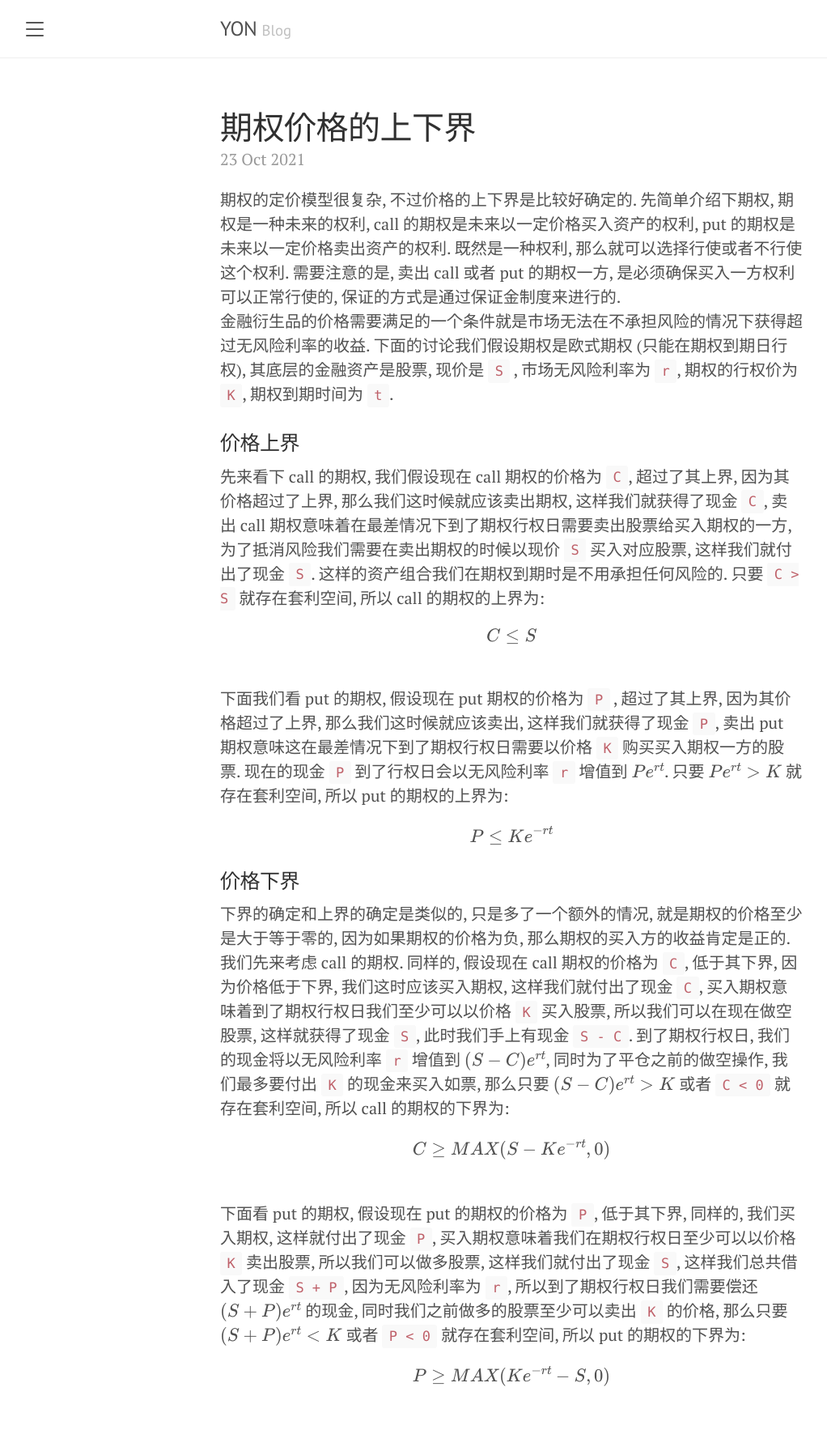
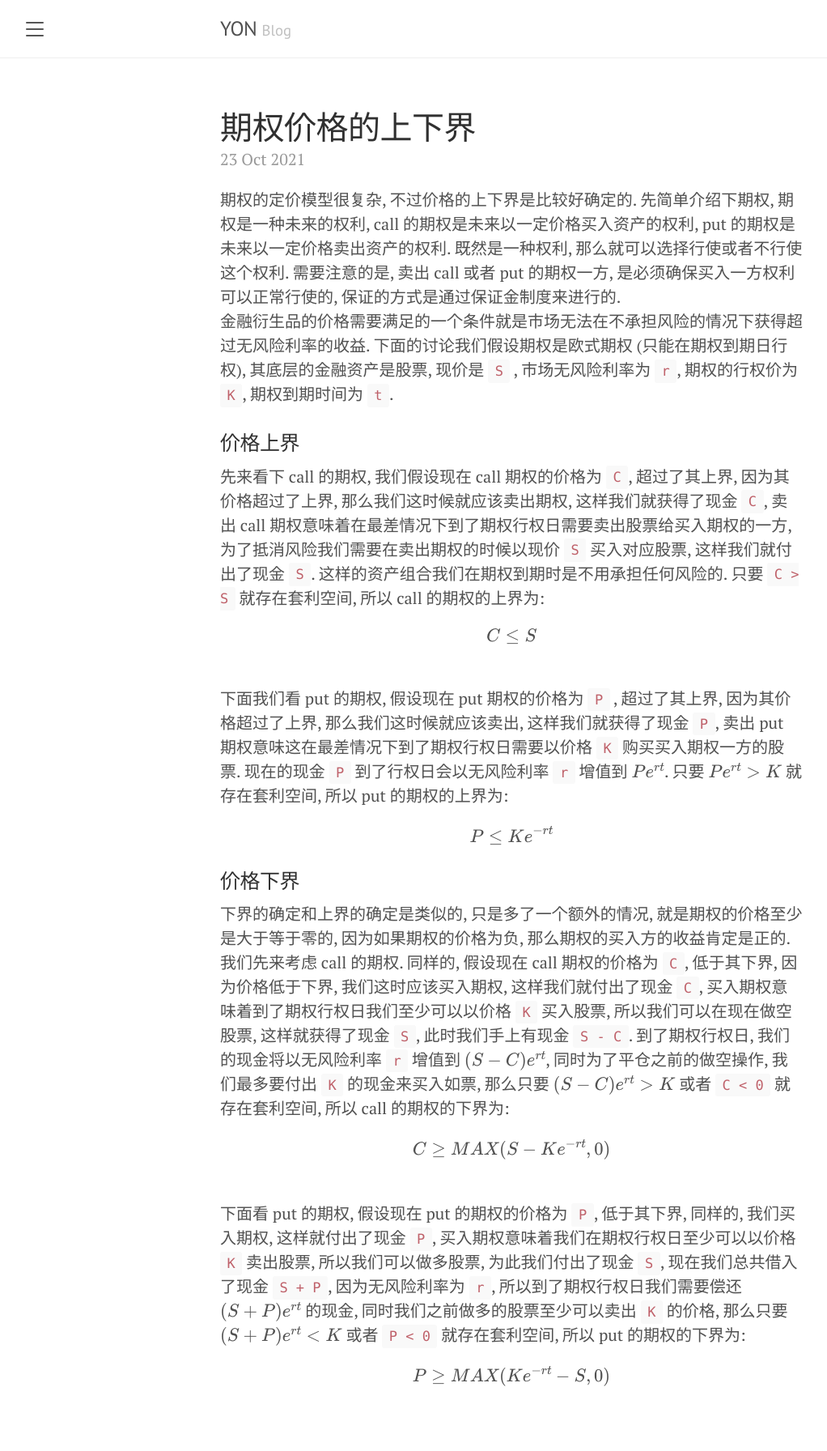
Before and after one commit to yoncise/yoncise.github.io, a Jekyll site: the page built from _posts/2021/2021-10-23-55856036.md, in a window 1280 px wide. Shown: the whole page at 81% size, without its empty margins (8-1030 px from the left). Built offline with Jekyll 4.4.1, drawn with Linux system fonts in a browser that asks for light colours; formulas are drawn with MathJax 3.

Commit message:
语雀同步 期权价格的上下界

```diff
--- a/_posts/2021/2021-10-23-55856036.md
+++ b/_posts/2021/2021-10-23-55856036.md
@@ -8,4 +8,4 @@ title: 期权价格的上下界
 先来看下 call 的期权, 我们假设现在 call 期权的价格为 `C`, 超过了其上界, 因为其价格超过了上界, 那么我们这时候就应该卖出期权, 这样我们就获得了现金 `C`, 卖出 call 期权意味着在最差情况下到了期权行权日需要卖出股票给买入期权的一方, 为了抵消风险我们需要在卖出期权的时候以现价 `S` 买入对应股票, 这样我们就付出了现金 `S`. 这样的资产组合我们在期权到期时是不用承担任何风险的. 只要 `C > S` 就存在套利空间, 所以 call 的期权的上界为:<br />\\[ C \leq S \\]<br />下面我们看 put 的期权, 假设现在 put 期权的价格为 `P` , 超过了其上界, 因为其价格超过了上界, 那么我们这时候就应该卖出, 这样我们就获得了现金 `P`, 卖出 put 期权意味这在最差情况下到了期权行权日需要以价格 `K` 购买买入期权一方的股票. 现在的现金 `P` 到了行权日会以无风险利率 `r` 增值到 $$ Pe^{rt} $$. 只要 $$ Pe^{rt} > K $$ 就存在套利空间, 所以 put 的期权的上界为:<br />\\[ P \leq Ke^{-rt} \\]
 <a name="baIqp"></a>
 ### 价格下界
-下界的确定和上界的确定是类似的, 只是多了一个额外的情况, 就是期权的价格至少是大于等于零的, 因为如果期权的价格为负, 那么期权的买入方的收益肯定是正的. 我们先来考虑 call 的期权. 同样的, 假设现在 call 期权的价格为 `C`, 低于其下界, 因为价格低于下界, 我们这时应该买入期权, 这样我们就付出了现金 `C`, 买入期权意味着到了期权行权日我们至少可以以价格 `K` 买入股票, 所以我们可以在现在做空股票, 这样就获得了现金 `S`, 此时我们手上有现金 `S - C`. 到了期权行权日, 我们的现金将以无风险利率 `r` 增值到 $$ (S-C)e^{rt} $$, 同时为了平仓之前的做空操作, 我们最多要付出 `K` 的现金来买入如票, 那么只要 $$ (S-C)e^{rt} > K $$ 或者 `C < 0` 就存在套利空间, 所以 call 的期权的下界为:<br />\\[ C \geq MAX(S - Ke^{-rt}, 0) \\]<br />下面看 put 的期权, 假设现在 put 的期权的价格为 `P`, 低于其下界, 同样的, 我们买入期权, 这样就付出了现金 `P`, 买入期权意味着我们在期权行权日至少可以以价格 `K` 卖出股票, 所以我们可以做多股票, 这样我们就付出了现金 `S`, 这样我们总共借入了现金 `S + P`, 因为无风险利率为 `r`, 所以到了期权行权日我们需要偿还 $$ (S+P)e^{rt} $$ 的现金, 同时我们之前做多的股票至少可以卖出 `K` 的价格, 那么只要 $$ (S+P)e^{rt} < K $$ 或者 `P < 0` 就存在套利空间, 所以 put 的期权的下界为:<br />\\[ P \geq MAX(Ke^{-rt} - S, 0) \\]
+下界的确定和上界的确定是类似的, 只是多了一个额外的情况, 就是期权的价格至少是大于等于零的, 因为如果期权的价格为负, 那么期权的买入方的收益肯定是正的. 我们先来考虑 call 的期权. 同样的, 假设现在 call 期权的价格为 `C`, 低于其下界, 因为价格低于下界, 我们这时应该买入期权, 这样我们就付出了现金 `C`, 买入期权意味着到了期权行权日我们至少可以以价格 `K` 买入股票, 所以我们可以在现在做空股票, 这样就获得了现金 `S`, 此时我们手上有现金 `S - C`. 到了期权行权日, 我们的现金将以无风险利率 `r` 增值到 $$ (S-C)e^{rt} $$, 同时为了平仓之前的做空操作, 我们最多要付出 `K` 的现金来买入如票, 那么只要 $$ (S-C)e^{rt} > K $$ 或者 `C < 0` 就存在套利空间, 所以 call 的期权的下界为:<br />\\[ C \geq MAX(S - Ke^{-rt}, 0) \\]<br />下面看 put 的期权, 假设现在 put 的期权的价格为 `P`, 低于其下界, 同样的, 我们买入期权, 这样就付出了现金 `P`, 买入期权意味着我们在期权行权日至少可以以价格 `K` 卖出股票, 所以我们可以做多股票, 为此我们付出了现金 `S`, 现在我们总共借入了现金 `S + P`, 因为无风险利率为 `r`, 所以到了期权行权日我们需要偿还 $$ (S+P)e^{rt} $$ 的现金, 同时我们之前做多的股票至少可以卖出 `K` 的价格, 那么只要 $$ (S+P)e^{rt} < K $$ 或者 `P < 0` 就存在套利空间, 所以 put 的期权的下界为:<br />\\[ P \geq MAX(Ke^{-rt} - S, 0) \\]
```
